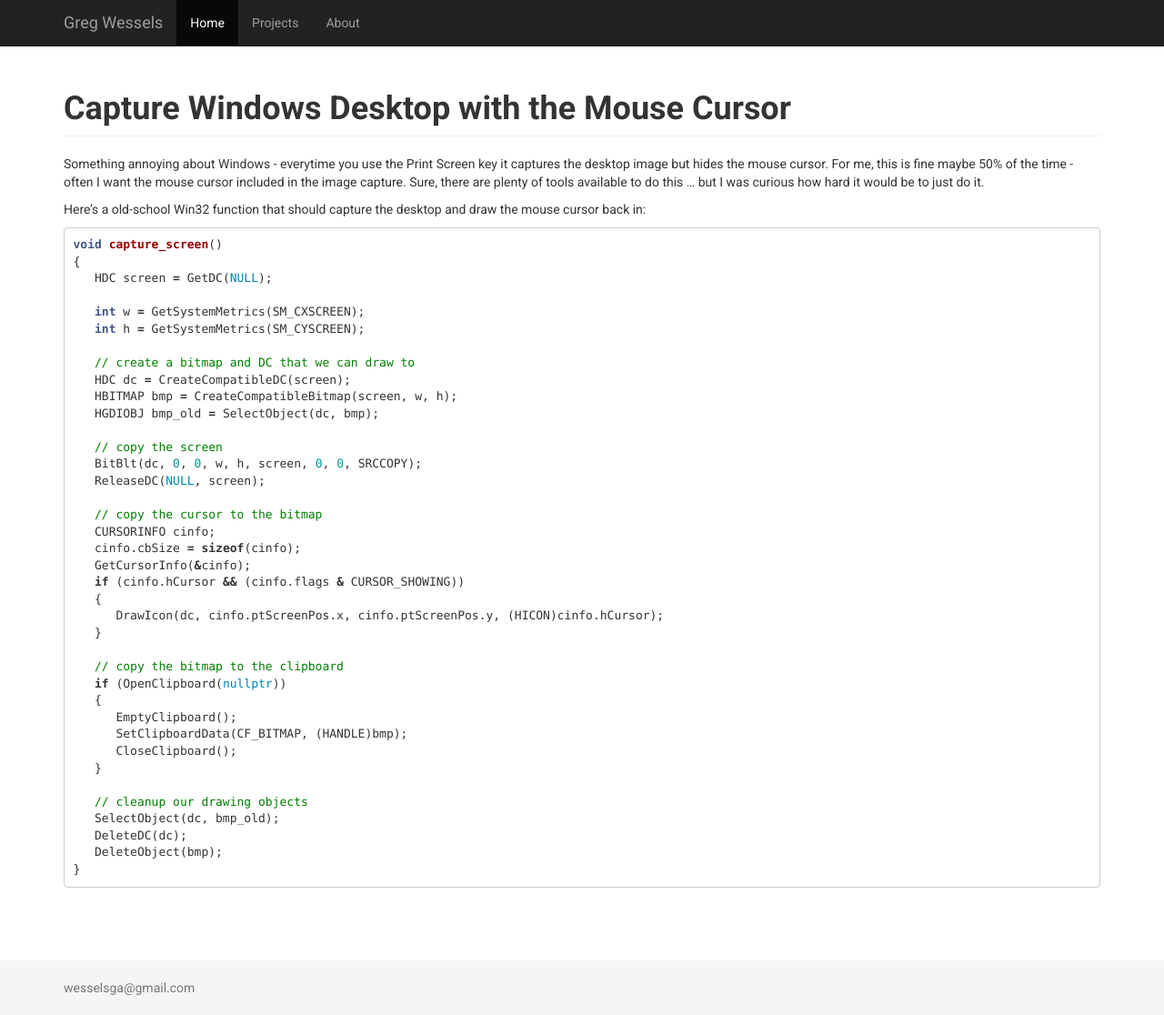
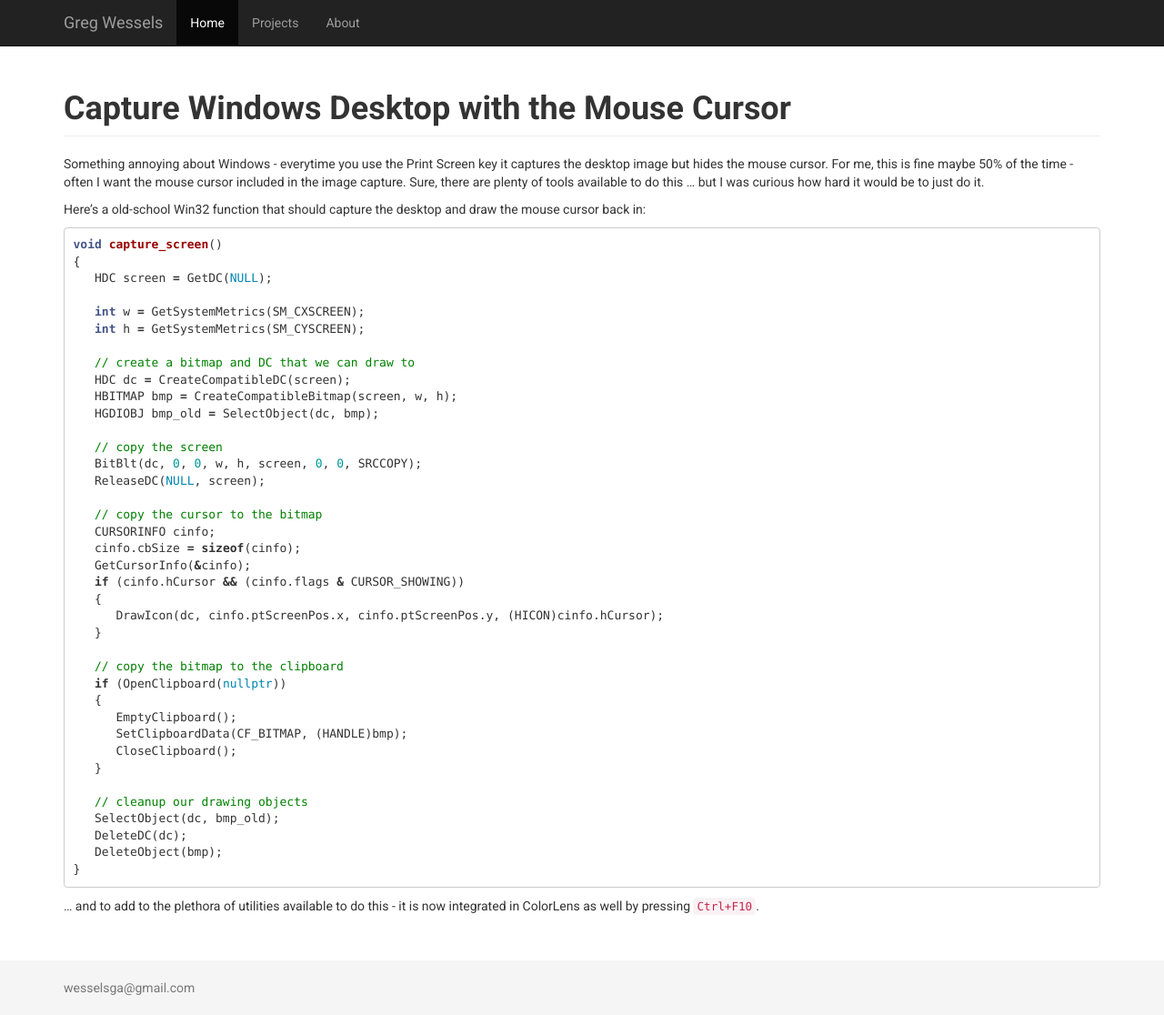
Before and after one commit to wesselsga/wesselsga.github.io, a Jekyll site: the page built from _posts/2017-10-20-capturemouse.md, in a window 1280 px wide and 1116 px high. Shown: the whole window at 91% size. Built offline with Jekyll 4.4.1, drawn with Linux system fonts in a browser that asks for light colours.

Commit message:
Update 2017-10-20-capturemouse.md

````diff
--- a/_posts/2017-10-20-capturemouse.md
+++ b/_posts/2017-10-20-capturemouse.md
@@ -50,3 +50,5 @@ void capture_screen()
    DeleteObject(bmp);
 }
 ```
+
+... and to add to the plethora of utilities available to do this - it is now integrated in ColorLens as well by pressing `Ctrl+F10`.
````
